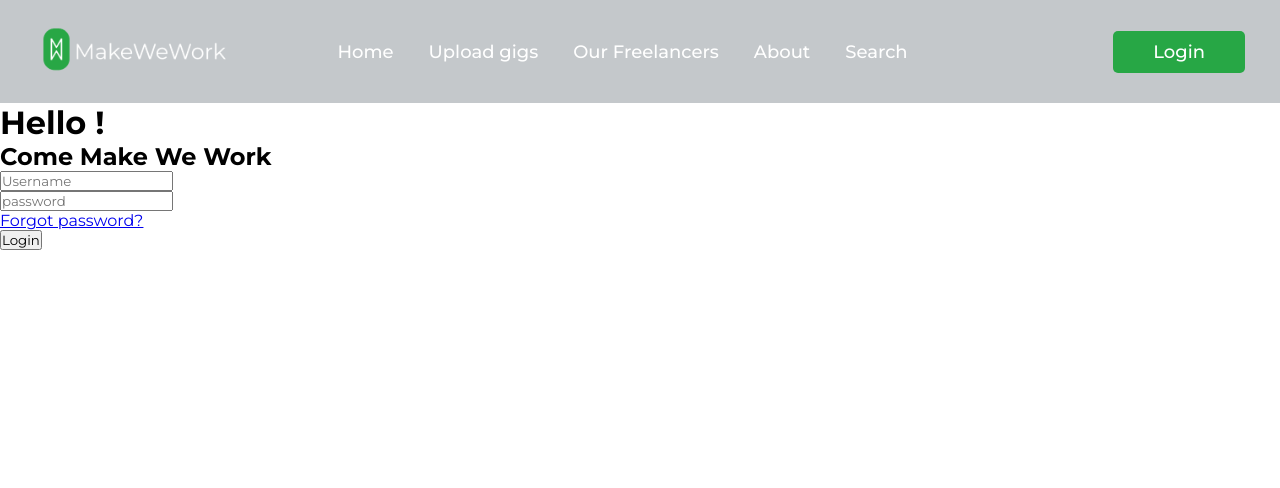
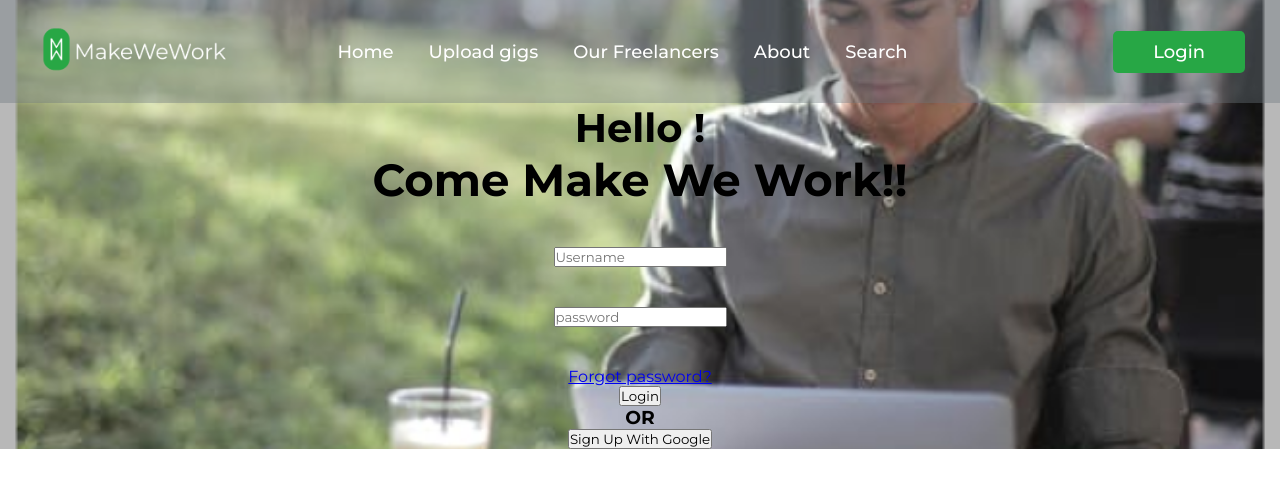
Before and after one commit to MakeWework/MakeWework, a React (Vite) app: page /login in a window 1280 px wide. Shown: the top 488 px of the page. Built offline with nearby package versions, Linux system fonts and the light colour scheme.

Commit message:
NkantaMbiatke

```diff
--- a/src/App.css
+++ b/src/App.css
@@ -245,6 +245,26 @@ hr {
 .second-inner {
   display: flex;
   gap: 90px;
+}
+.wrapper{
+  text-align: center;
+  background: #b8b8b8;
+  background-image: url(assets/workingman.png);
+  background-repeat: no-repeat;
+  background-position: center;
+  background-size: cover;
+}
+.wrapper h1{
+  font-size: 40px;
+}
+.wrapper h2{
+  font-size: 45px;
+}
+.wrapper .input-box{
+  position: relative;
+  width: 100%;
+  margin: 40px 0;
+  width: 100%;
 }
 
 @media screen and (max-width: 1440px) {
--- a/src/pages/Login.jsx
+++ b/src/pages/Login.jsx
@@ -8,7 +8,7 @@ function Login() {
       <Navbar />
       <form action="">
         <h1>Hello !</h1>
-        <h2>Come Make We Work</h2>
+        <h2>Come Make We Work!!</h2>
         <div className="input-box">
           <input type="text" placeholder="Username" required />
         </div>
@@ -18,7 +18,10 @@ function Login() {
         <div className="forgot-password">
           <a href="#">Forgot password?</a>
         </div>
-        <button type="submit">Login</button>
+        <button className="login" type="submit">Login</button>
+
+        <h3>OR</h3>
+        <button className="signup">Sign Up With Google</button>
       </form>
     </div>
   );
```
